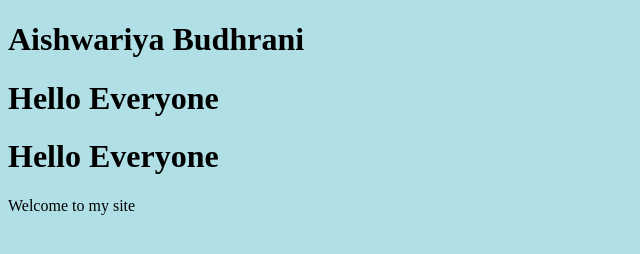
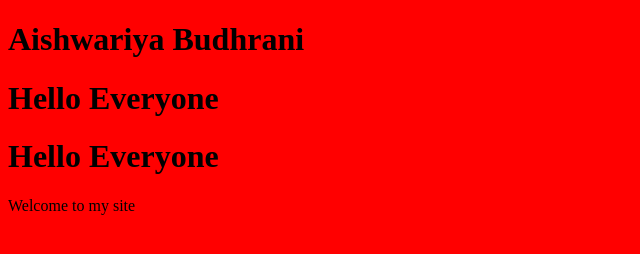
Before and after one commit to aishwariya23/my-simple-app-2303, a plain HTML site: page index.html in a window 1280 px wide. Shown: the whole page, without its empty margins (0-640 px from the left). Drawn offline with Linux system fonts and the light colour scheme.

Commit message:
Update index.html

```diff
--- a/index.html
+++ b/index.html
@@ -1,6 +1,6 @@
 <!DOCTYPE html>
 <html>
-<body style="background-color:powderblue;">
+<body style="background-color:red;">
 
 <h1>Aishwariya Budhrani</h1>
 <h1>Hello Everyone</h1>
```
